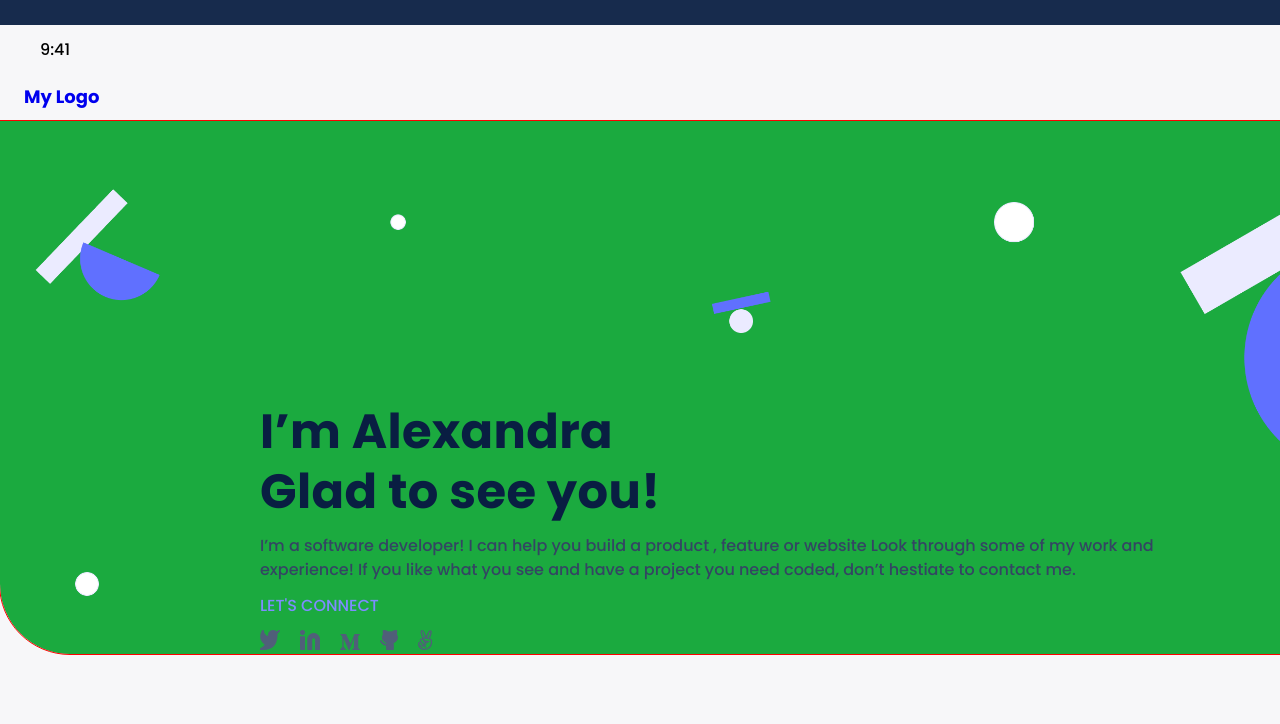
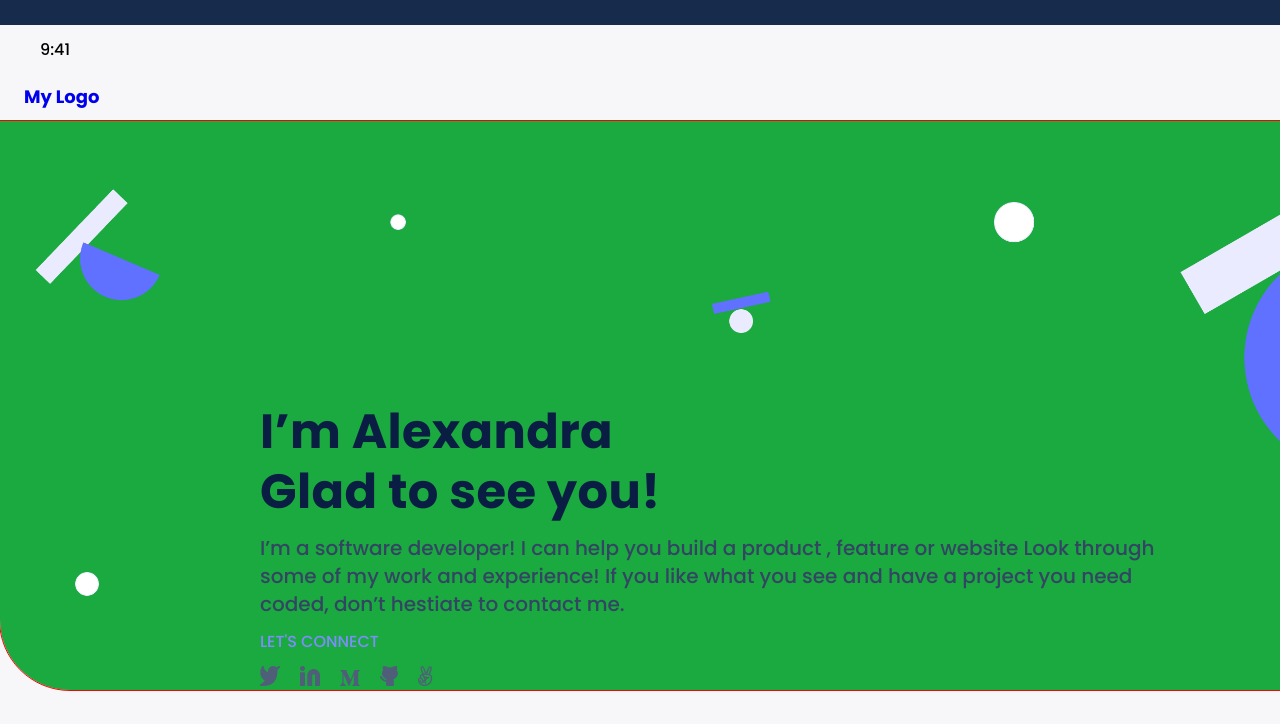
Before and after one commit to wayungi/Portfolio, a website: page index.html in a window 1280 px wide. Shown: the top 724 px of the page. Drawn offline with Linux system fonts and the light colour scheme.

Commit message:
Add paragraph styling for page

```diff
--- a/style.css
+++ b/style.css
@@ -123,6 +123,7 @@ h1 {
   margin-bottom: 12px;
 }
 
+/* h1 styling for large screens */
 @media (min-width: 760px){
   .welcome-note h1{
     font-family: 'Poppins';
@@ -147,12 +148,16 @@ h1 {
   margin-bottom: 12px;
 }
 
-/* add paragraph style for desktop */
-/* @media (min-width:760px){
+/* paragraph styles for large screens */
+@media (min-width:760px) {
   .profile{
-
+    font-family: 'Poppins';
+    font-style: normal;
+    font-weight: 400;
+    font-size: 20px;
+    line-height: 28px;
   }
-} */
+}
 
 a.connect {
   display: inline-block;
```
